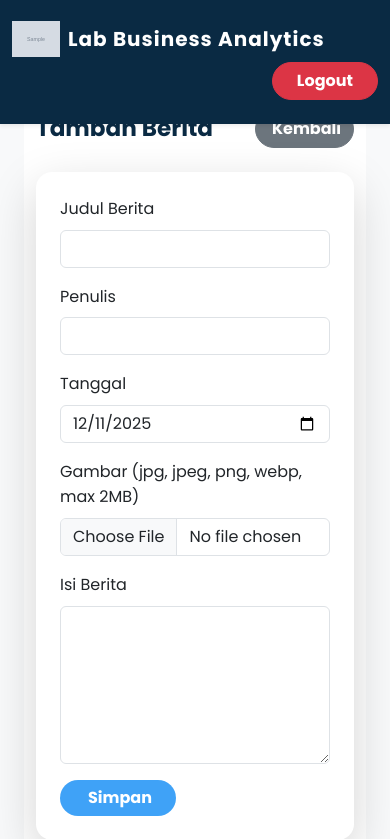
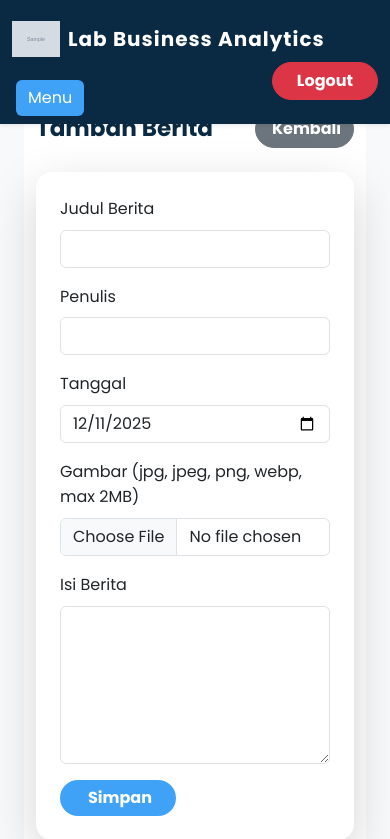
Before and after one commit to baynobu/PBL-Lab-Business-Analytics, a PHP site: page /admin/berita/tambah.php in a window 390 px wide. Shown: the top 839 px of the page. Run offline with PHP 8.4, Linux system fonts and the light colour scheme; the visitor is signed in with stand-in values (Sample User, id 1); tables that the repository leaves empty or names only in its code hold one stand-in row (values such as "Sample post"); grey boxes marked "Sample" are stand-in pictures; some libraries are stand-ins or nearby versions.

Commit message:
upd : admin header, readme

```diff
--- a/app/config/database.php
+++ b/app/config/database.php
@@ -3,7 +3,7 @@ $host = "localhost";
 $port = "5432";
 $dbname = "lab-ba";
 $user = "postgres";
-$password = "biasanyabisa";
+$password = "your_password";
 
 try {
     $pdo = new PDO("pgsql:host=$host;port=$port;dbname=$dbname", $user, $password);
--- a/views/layouts/header.php
+++ b/views/layouts/header.php
@@ -187,9 +187,30 @@ $adminMenus = [
   </style>
 
   <?php if ($isAdmin && strpos($_SERVER['PHP_SELF'], '/admin/') !== false): ?>
+    <!-- Floating Sidebar Offcanvas -->
+    <button class="btn btn-accent d-md-none position-fixed" style="top:80px;left:16px;z-index:1040;" type="button" data-bs-toggle="offcanvas" data-bs-target="#adminSidebar" aria-controls="adminSidebar">
+      <i class="bi bi-list"></i> Menu
+    </button>
+    <div class="offcanvas offcanvas-start bg-light" tabindex="-1" id="adminSidebar" aria-labelledby="adminSidebarLabel" style="width:220px;">
+      <div class="offcanvas-header">
+        <h5 class="offcanvas-title" id="adminSidebarLabel"><i class="bi bi-grid"></i> Menu Admin</h5>
+        <button type="button" class="btn-close text-reset" data-bs-dismiss="offcanvas" aria-label="Close"></button>
+      </div>
+      <div class="offcanvas-body px-2">
+        <ul class="nav flex-column">
+          <?php foreach ($adminMenus as $menu): ?>
+            <li class="nav-item mb-1">
+              <a class="nav-link d-flex align-items-center gap-2 <?php if (basename($_SERVER['PHP_SELF']) === $menu['file']) echo 'active text-accent fw-bold'; ?>" href="/lab-ba/admin/<?= $menu['file'] ?>">
+                <i class="bi <?= $menu['icon'] ?>"></i> <?= $menu['label'] ?>
+              </a>
+            </li>
+          <?php endforeach; ?>
+        </ul>
+      </div>
+    </div>
+    <!-- Desktop Sidebar -->
     <div class="container-fluid">
       <div class="row">
-        <!-- Sidebar -->
         <nav class="col-md-2 d-none d-md-block bg-light sidebar py-4" style="min-height: 100vh;">
           <div class="position-sticky">
             <ul class="nav flex-column">
```
Also changed, not shown: README.md.
